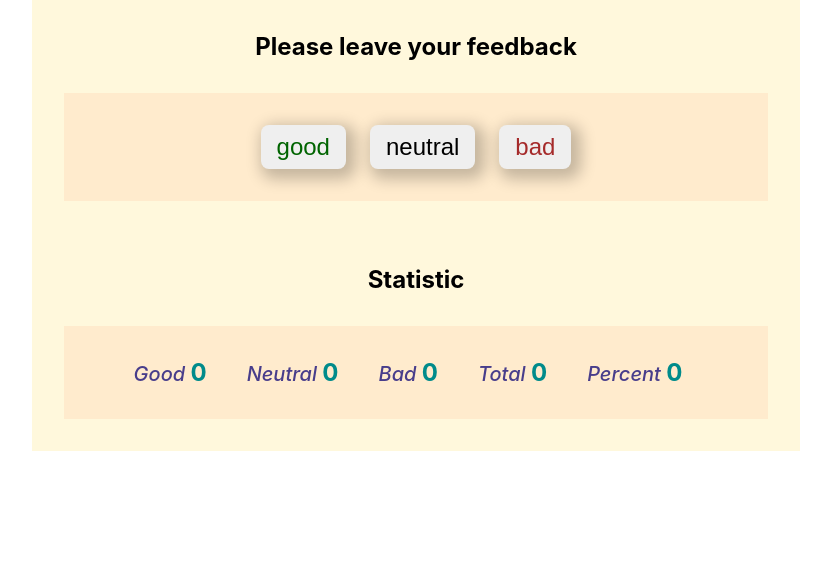
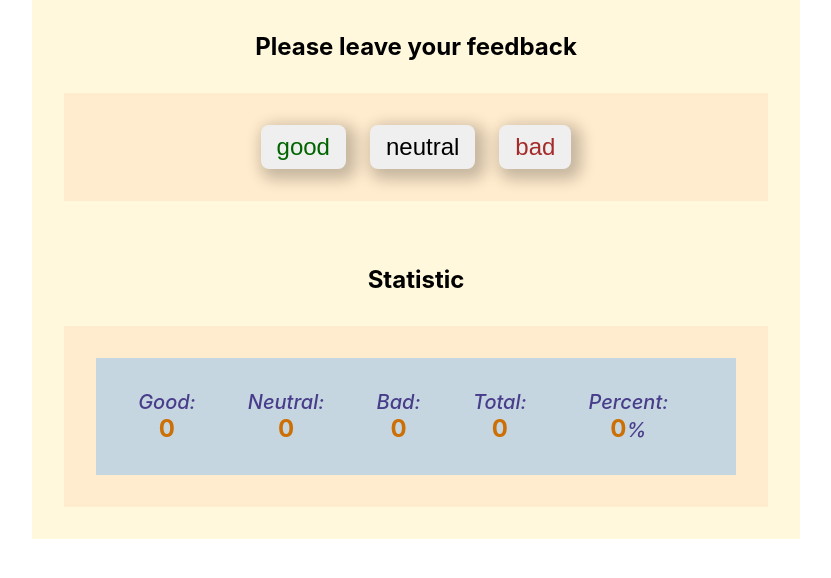
Before and after one commit to dmkomur/goit-react-hw-02-feedback, a React (Create React App) app: page / in a window 1280 px wide. Shown: the top 578 px of the page, without its empty margins (224-1055 px from the left). Built offline with nearby package versions, Linux system fonts and the light colour scheme.

Commit message:
fix structer

```diff
--- a/src/components/App.jsx
+++ b/src/components/App.jsx
@@ -1,6 +1,7 @@
 import React from "react";
 import { Button } from "./Button/Button";
 import { Section } from "./Section/Section";
+import { Statistics } from "./Statistics/Statistics";
 
 const feedbackArray = ["good", "neutral", "bad"];
 
@@ -38,12 +39,8 @@ export class App extends React.Component {
         </Section>
 
         <Section title="Statistic">
-          <p className="textFeed">Good  <span className="textDigit">{this.state.good}</span></p>
-          <p className="textFeed">Neutral  <span className="textDigit">{this.state.neutral}</span></p>
-          <p className="textFeed">Bad  <span className="textDigit">{this.state.bad}</span></p>
-          <p className="textFeed">Total  <span className="textDigit">{this.state.total}</span></p>
-          <p className="textFeed">Percent  <span className="textDigit">{this.state.percent}</span></p>
-        </Section>
+          <Statistics good={this.state.good} neutral={this.state.neutral} bad={this.state.bad} total={this.state.total} positivePercentage={this.state.percent}></Statistics>
+         </Section>
 
       </div>
   )
--- /dev/null
+++ b/src/components/Statistics/Statistics.jsx
@@ -0,0 +1,10 @@
+import css from './Statistics.module.css'
+export const Statistics = ({ good, neutral, bad, total, positivePercentage }) => {
+    return <div className={css.wrap}>
+          <p className={css.textFeed}>Good:  <span className={css.textDigit}>{good}</span></p>
+          <p className={css.textFeed}>Neutral:  <span className={css.textDigit}>{neutral}</span></p>
+          <p className={css.textFeed}>Bad:  <span className={css.textDigit}>{bad}</span></p>
+          <p className={css.textFeed}>Total:  <span className={css.textDigit}>{total}</span></p>
+          <p className={css.textFeed}>Percent:  <span className={css.textDigit}>{positivePercentage}</span>%</p>
+        </div>
+}
--- /dev/null
+++ b/src/components/Statistics/Statistics.module.css
@@ -0,0 +1,22 @@
+.textFeed {
+  font-size: 20px;
+  font-style: italic;
+  font-weight: 500;
+  color: darkslateblue;
+  margin-right: 16px;
+}
+
+.textDigit {
+  font-size: 24px;
+  font-style: normal;
+  font-weight: 700;
+  color: rgb(204, 111, 5);
+}
+
+.wrap {
+  justify-content: center;
+  display: flex;
+  padding: 32px;
+  background-color: rgb(198, 214, 224);
+  gap: 16px;
+}
--- a/src/index.css
+++ b/src/index.css
@@ -73,18 +73,3 @@ img {
   margin: 0 auto;
   background-color: cornsilk;
 }
-
-.textFeed {
-  font-size: 20px;
-  font-style: italic;
-  font-weight: 500;
-  color: darkslateblue;
-  margin-right: 16px;
-}
-
-.textDigit {
-  font-size: 24px;
-  font-style: normal;
-  font-weight: 700;
-  color: darkcyan;
-}
```
